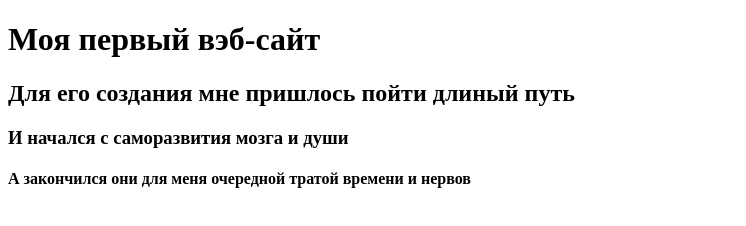
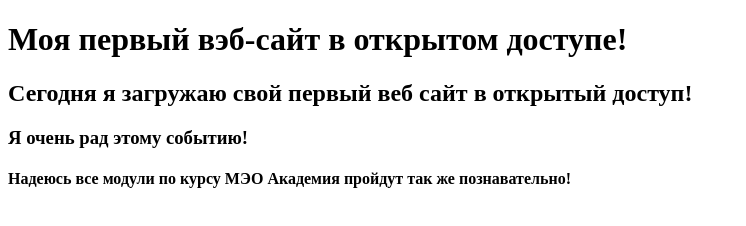
Before and after one commit to SwordRIP/test, a plain HTML site: page index.html in a window 1280 px wide. Shown: the whole page, without its empty margins (0-746 px from the left). Drawn offline with Linux system fonts and the light colour scheme.

Commit message:
Update index.html

```diff
--- a/index.html
+++ b/index.html
@@ -6,9 +6,9 @@
     <title>Публичная страница</title>
 </head>
 <body>
-    <h1>Моя первый вэб-сайт</h1>
-    <h2>Для его создания мне пришлось пойти длиный путь</h2>
-    <h3>И начался с саморазвития мозга и души</h3>
-    <h4>А закончился они для меня очередной тратой времени и нервов</h4>
+    <h1>Моя первый вэб-сайт в открытом доступе!</h1>
+    <h2>Сегодня я загружаю свой первый веб сайт в открытый доступ!</h2>
+    <h3>Я очень рад этому событию!</h3>
+    <h4>Надеюсь все модули по курсу МЭО Академия пройдут так же познавательно!</h4>
 </body>
 </html>
```
